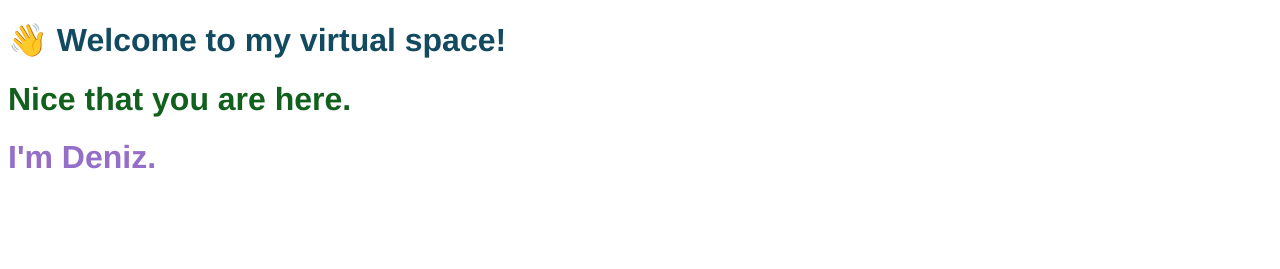
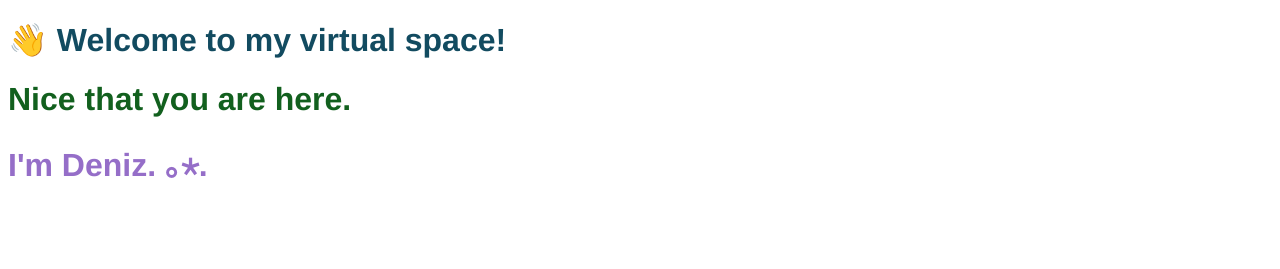
Before and after one commit to cartcurt123/website, a plain HTML site: page index.html in a window 1280 px wide. Shown: the top 269 px of the page. Drawn offline with Linux system fonts and the light colour scheme.

Commit message:
Update index.html

```diff
--- a/index.html
+++ b/index.html
@@ -8,7 +8,7 @@
     <body>
       <h1 style="color:#124b60;font-family:Helvetica Neue;">👋 Welcome to my virtual space!</h1>
       <h1 style="color:#12601e;font-family:Helvetica Neue;">Nice that you are here.</h1>
-      <h1 style="color:#956ec8;font-family:Helvetica Neue;">I'm Deniz.</h1>
+      <h1 style="color:#956ec8;font-family:Helvetica Neue;">I'm Deniz. ｡⋆.</h1>
 
 
         <p>
```
